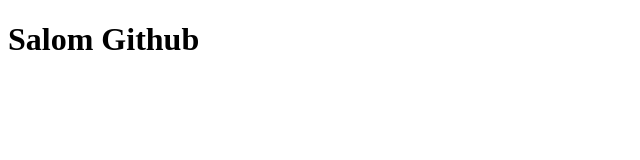
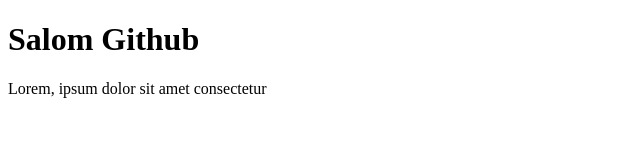
Before and after one commit to AbdukarimovJAhongir/salom, a plain HTML site: page index.html in a window 1280 px wide. Shown: the whole page, without its empty margins (0-640 px from the left). Drawn offline with Linux system fonts and the light colour scheme.

Commit message:
hello brinnchi ishga tushdi

```diff
--- a/index.html
+++ b/index.html
@@ -8,6 +8,7 @@
 </head>
 <body>
     <h1>Salom Github</h1>
+    <p> Lorem, ipsum dolor sit amet consectetur </p>
 
 </body>
 </html>
```
